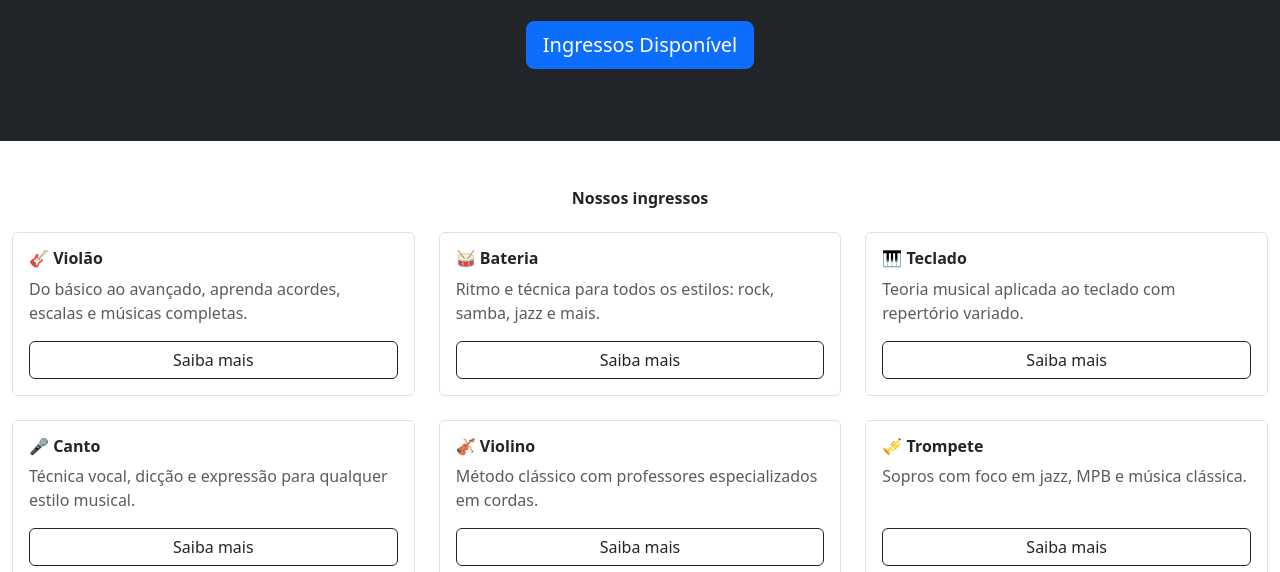
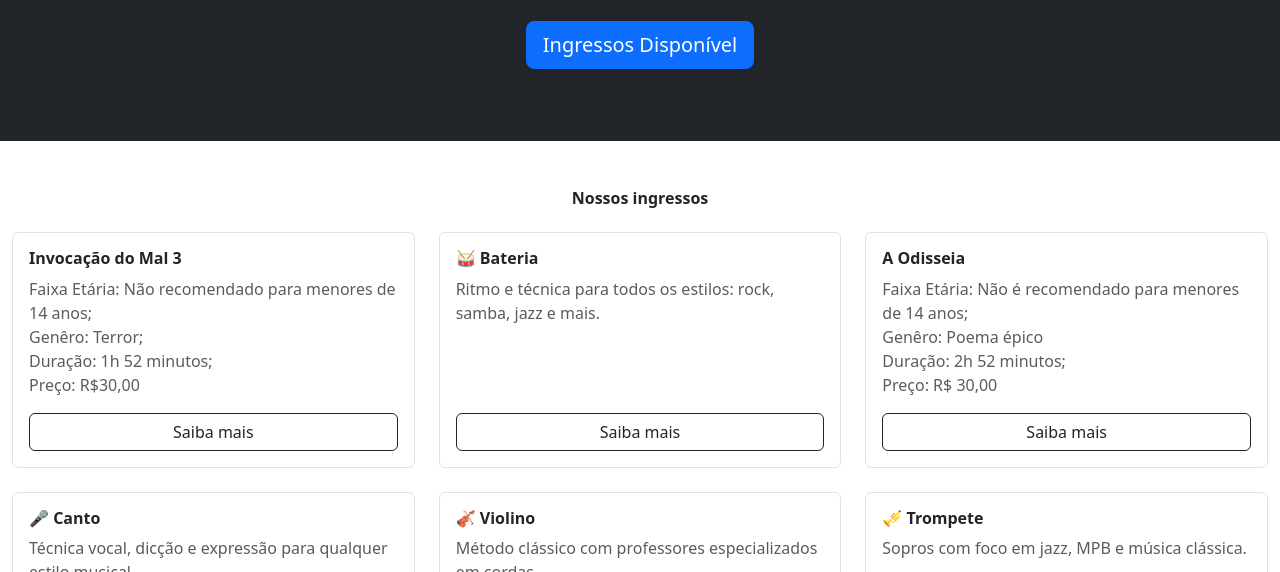
Before and after one commit to mi-hoppe/PROVA, a plain HTML site: page FilmesProjeto/index.html in a window 1280 px wide. Shown: the part 228-800 px from the top of the page. Drawn offline with nearby package versions, Linux system fonts and the light colour scheme.

Commit message:
html minha parte filmes

```diff
--- a/FilmesProjeto/index.html
+++ b/FilmesProjeto/index.html
@@ -47,8 +47,8 @@
         <div class="col-12 col-md-6 col-lg-4">
           <div class="card h-100 card-item border">
             <div class="card-body d-flex flex-column">
-              <h5 class="card-title fw-bold">🎸 Violão</h5>
-              <p class="card-text text-muted flex-grow-1">Do básico ao avançado, aprenda acordes, escalas e músicas completas.</p>
+              <h5 class="card-title fw-bold">Invocação do Mal 3</h5>
+              <p class="card-text text-muted flex-grow-1">Faixa Etária: Não recomendado para menores de 14 anos;</br>Genêro: Terror;</br>Duração: 1h 52 minutos;</br>Preço: R$30,00</p>
               <div class="mt-auto pt-3">
                 <a href="#" class="btn btn-outline-dark w-100">Saiba mais</a>
               </div>
@@ -71,8 +71,8 @@
         <div class="col-12 col-md-6 col-lg-4">
           <div class="card h-100 card-item border">
             <div class="card-body d-flex flex-column">
-              <h5 class="card-title fw-bold">🎹 Teclado</h5>
-              <p class="card-text text-muted flex-grow-1">Teoria musical aplicada ao teclado com repertório variado.</p>
+              <h5 class="card-title fw-bold">A Odisseia</h5>
+              <p class="card-text text-muted flex-grow-1">Faixa Etária: Não é recomendado para menores de 14 anos;</br> Genêro: Poema épico</br>Duração: 2h 52 minutos;</br>Preço: R$ 30,00</p>
               <div class="mt-auto pt-3">
                 <a href="#" class="btn btn-outline-dark w-100">Saiba mais</a>
               </div>
```
